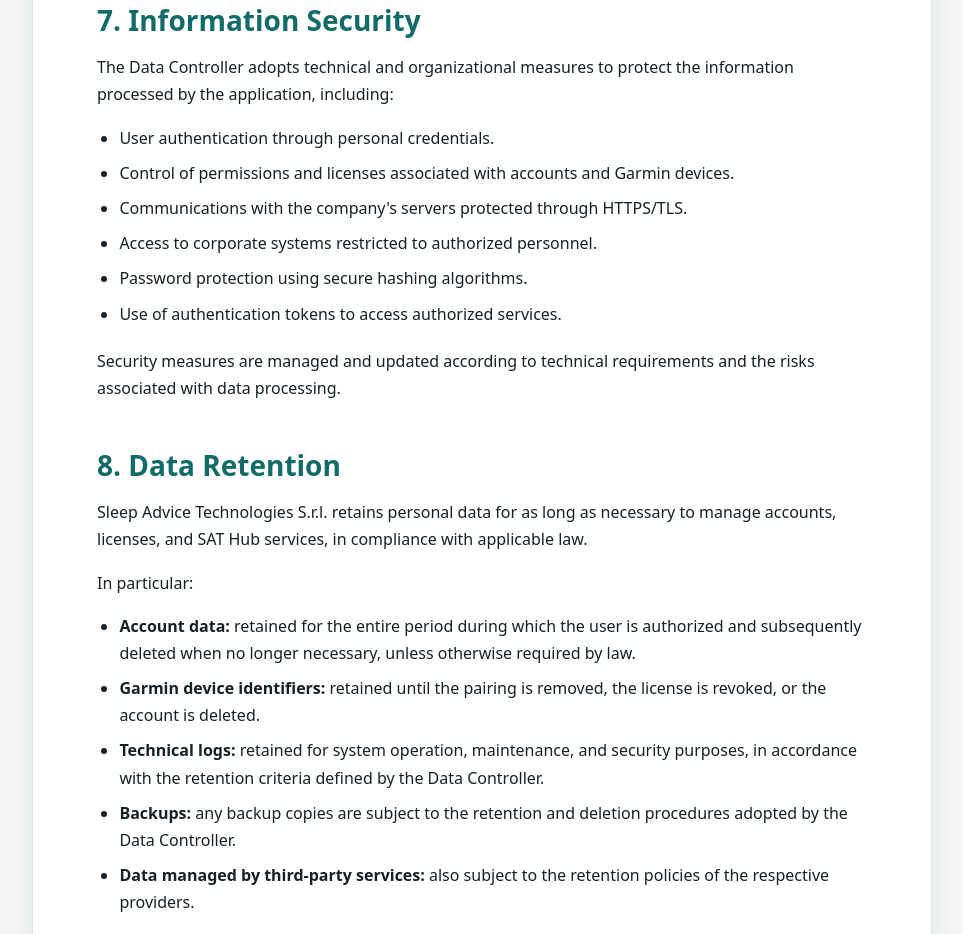
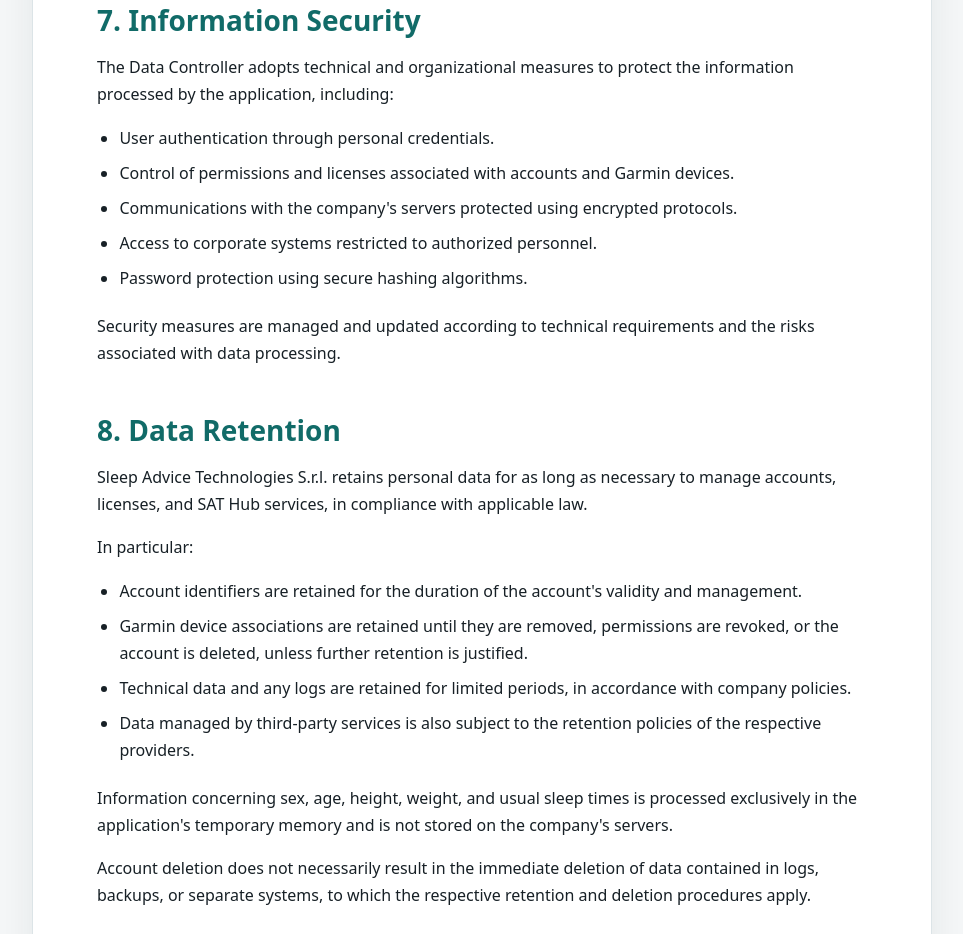
Before and after one commit to Sleep-Advice-Technologies-s-r-l/SATHub-privacy, a plain HTML site: page index.html in a window 1280 px wide. Shown: the part 5158-6092 px from the top of the page, without its empty margins (158-1121 px from the left). Drawn offline with Linux system fonts and the light colour scheme.

Commit message:
published privacy policy for version 1.0.1 (last)

```diff
--- a/index.html
+++ b/index.html
@@ -269,10 +269,9 @@
       <ul>
         <li>User authentication through personal credentials.</li>
         <li>Control of permissions and licenses associated with accounts and Garmin devices.</li>
-        <li>Communications with the company's servers protected through HTTPS/TLS.</li>
+        <li>Communications with the company's servers protected using encrypted protocols.</li>
         <li>Access to corporate systems restricted to authorized personnel.</li>
         <li>Password protection using secure hashing algorithms.</li>
-        <li>Use of authentication tokens to access authorized services.</li>
       </ul>
       <p>Security measures are managed and updated according to technical requirements and the risks associated with data processing.</p>
     </section>
@@ -282,11 +281,10 @@
       <p>Sleep Advice Technologies S.r.l. retains personal data for as long as necessary to manage accounts, licenses, and SAT Hub services, in compliance with applicable law.</p>
       <p>In particular:</p>
       <ul>
-        <li><strong>Account data:</strong> retained for the entire period during which the user is authorized and subsequently deleted when no longer necessary, unless otherwise required by law.</li>
-        <li><strong>Garmin device identifiers:</strong> retained until the pairing is removed, the license is revoked, or the account is deleted.</li>
-        <li><strong>Technical logs:</strong> retained for system operation, maintenance, and security purposes, in accordance with the retention criteria defined by the Data Controller.</li>
-        <li><strong>Backups:</strong> any backup copies are subject to the retention and deletion procedures adopted by the Data Controller.</li>
-        <li><strong>Data managed by third-party services:</strong> also subject to the retention policies of the respective providers.</li>
+        <li>Account identifiers are retained for the duration of the account's validity and management.</li>
+        <li>Garmin device associations are retained until they are removed, permissions are revoked, or the account is deleted, unless further retention is justified.</li>
+        <li>Technical data and any logs are retained for limited periods, in accordance with company policies.</li>
+        <li>Data managed by third-party services is also subject to the retention policies of the respective providers.</li>
       </ul>
       <p>Information concerning sex, age, height, weight, and usual sleep times is processed exclusively in the application's temporary memory and is not stored on the company's servers.</p>
       <p>Account deletion does not necessarily result in the immediate deletion of data contained in logs, backups, or separate systems, to which the respective retention and deletion procedures apply.</p>
@@ -297,11 +295,9 @@
       <p>Users may exercise the rights provided for under Regulation (EU) 2016/679 (GDPR), including the rights of access, rectification, erasure, restriction of processing, objection, and data portability, where provided for by applicable law.</p>
       <p>Requests may be sent to <a href="mailto:support@satechnologies.eu">support@satechnologies.eu</a>.</p>
       <p>Account deletion is carried out by authorized personnel of Sleep Advice Technologies S.r.l. through the company's administrative systems.</p>
-      <p>The procedure involves deleting the credentials, permissions, licenses, and Garmin device associations recorded in the corporate authentication system. The related access tokens are invalidated.</p>
-      <p>The authentication token stored on the Android device is deleted by the application the next time the session is verified.</p>
+      <p>The procedure involves deleting the credentials, permissions, licenses, and Garmin device associations recorded in the corporate authentication system.</p>
       <p>Account deletion does not automatically remove local Bluetooth pairings, data stored on Garmin devices, or information that may be retained in separate systems, logs, and backups.</p>
       <p>Any deletion requests concerning such data are assessed and handled separately, in accordance with applicable law and the Data Controller's retention policies.</p>
-      <p>Data subjects may lodge a complaint with the competent data protection supervisory authority, which in Italy is the Italian Data Protection Authority (Garante per la protezione dei dati personali).</p>
     </section>
 
     <section aria-labelledby="children">
```
